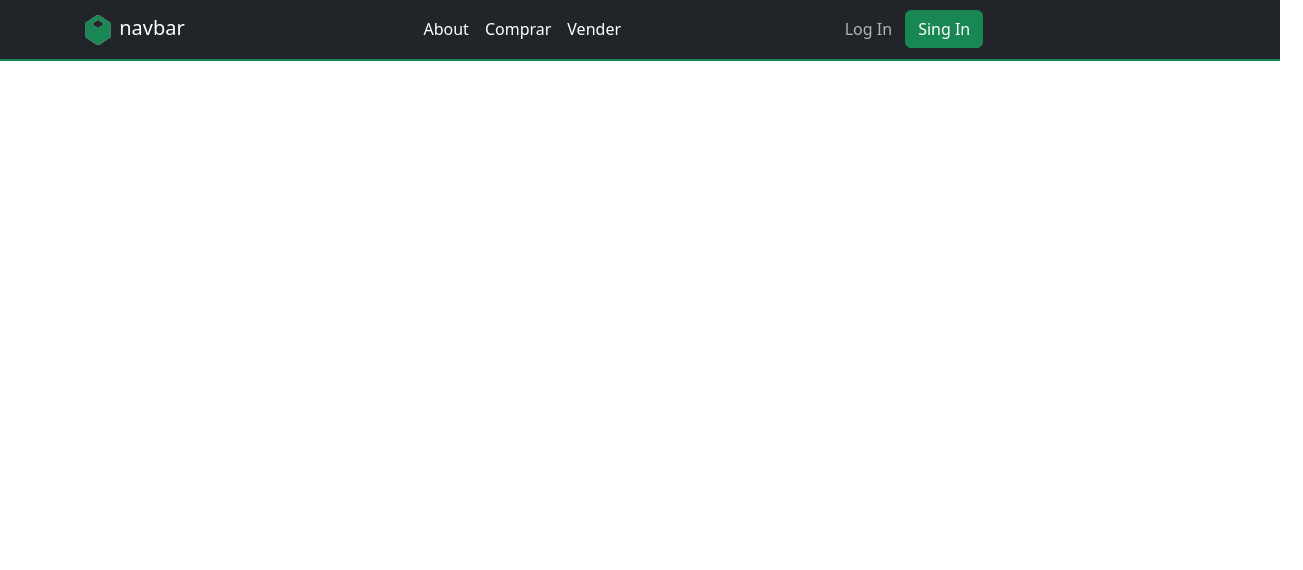
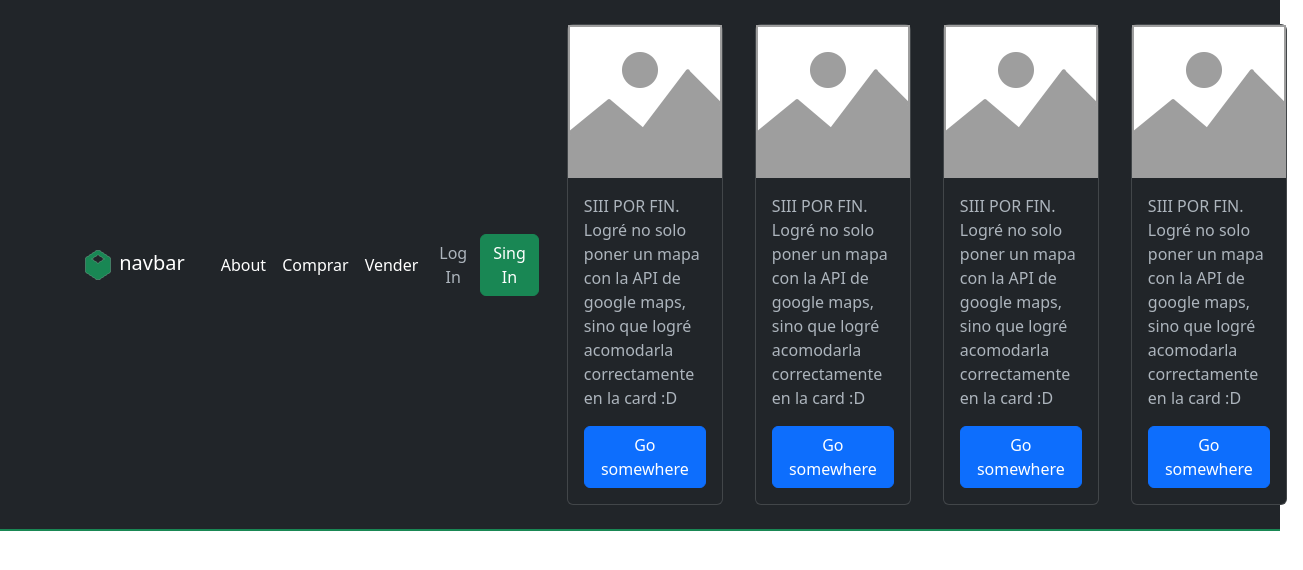
Before and after one commit to walas-01/repositorio_de_prueba, a plain HTML site: page index.html in a window 1280 px wide. Shown: the whole page, 1303 px wide, since content can reach past the window. Drawn offline with nearby package versions, Linux system fonts and the light colour scheme.

Commit message:
Agregado seccion con cards

```diff
--- a/css/style.scss
+++ b/css/style.scss
@@ -1,4 +1,23 @@
-html,body{
-    margin: 0px;
-    padding: 0px;
+html,
+body {
+    height: 100%;
+    margin: 0;
+    padding: 0;
+    background-color: rgb(39, 41, 40);
 }
+
+.section{
+    margin: 3vw;
+    border: 1px solid rgb(255, 255, 255);
+    border-radius: 1rem;
+    padding: 2rem;
+
+    img{
+        width: 12vw;
+    }
+
+    .card{
+
+        width: min-content;
+    }
+}
--- a/index.html
+++ b/index.html
@@ -32,6 +32,42 @@
                 </div>
 
             </div>
+
+            <section class="section d-flex justify-content-around">
+
+                <div class="card m-3 " data-bs-theme="dark">
+                    <img src="img/img1.png" alt="imagenXD">
+                    <div class="card-body">
+                        <p class="card-text">SIII POR FIN. Logré no solo poner un mapa con la API de google maps, sino que logré acomodarla correctamente en la card :D</p>
+                        <a href="#" class="btn btn-primary">Go somewhere</a>
+                    </div>
+                </div>
+
+                <div class="card m-3" data-bs-theme="dark">
+                    <img src="img/img1.png" alt="imagenXD">
+                    <div class="card-body">
+                        <p class="card-text">SIII POR FIN. Logré no solo poner un mapa con la API de google maps, sino que logré acomodarla correctamente en la card :D</p>
+                        <a href="#" class="btn btn-primary">Go somewhere</a>
+                    </div>
+                </div>
+
+                <div class="card m-3" data-bs-theme="dark">
+                    <img src="img/img1.png" alt="imagenXD">
+                    <div class="card-body">
+                        <p class="card-text">SIII POR FIN. Logré no solo poner un mapa con la API de google maps, sino que logré acomodarla correctamente en la card :D</p>
+                        <a href="#" class="btn btn-primary">Go somewhere</a>
+                    </div>
+                </div>
+
+                <div class="card m-3" data-bs-theme="dark">
+                    <img src="img/img1.png" alt="imagenXD">
+                    <div class="card-body">
+                        <p class="card-text">SIII POR FIN. Logré no solo poner un mapa con la API de google maps, sino que logré acomodarla correctamente en la card :D</p>
+                        <a href="#" class="btn btn-primary">Go somewhere</a>
+                    </div>
+                </div>
+
+            </section>
         </div>
     </nav>
 
```
